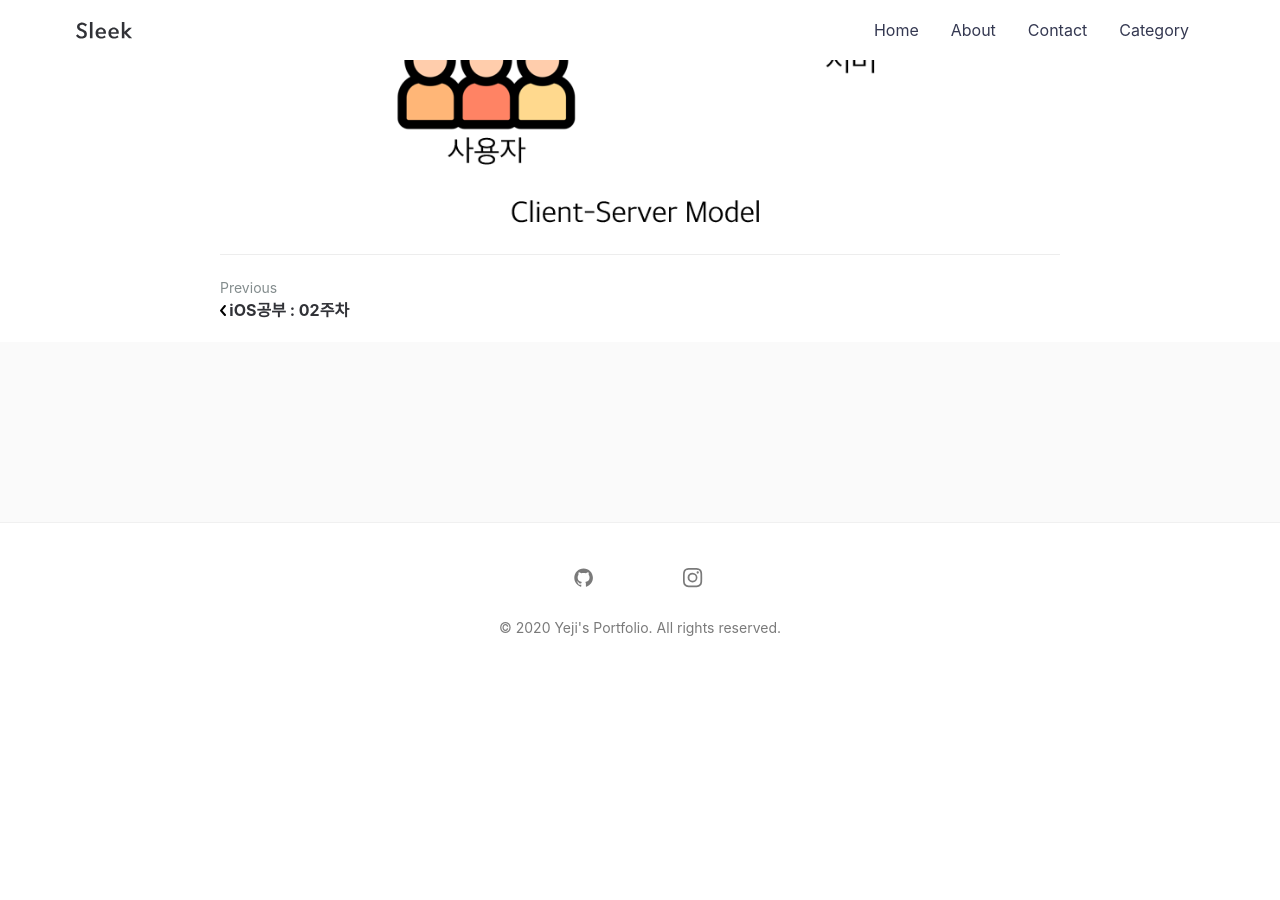
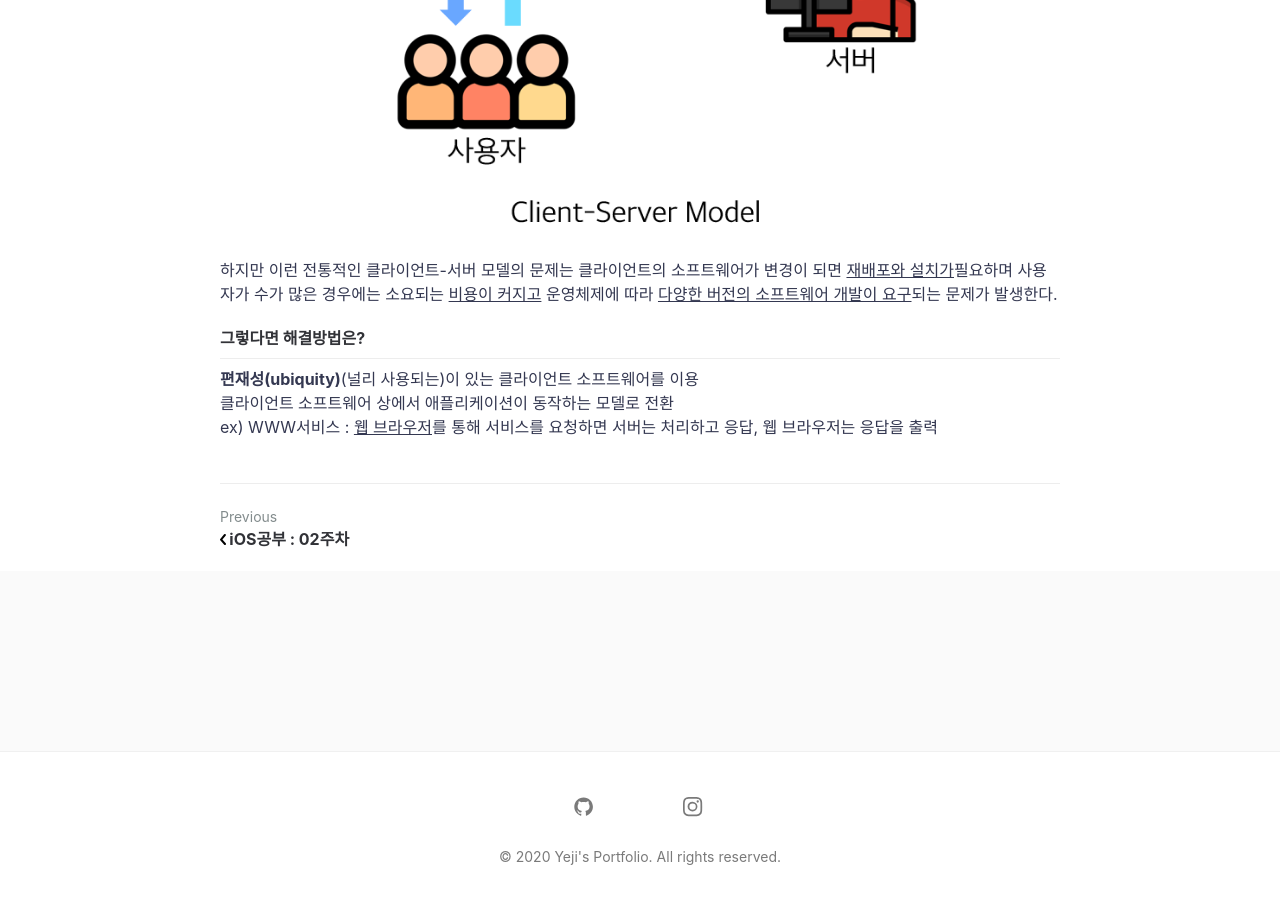
Before and after one commit to Yeji-Jang1210/Yeji-Jang1210.github.io, a Jekyll site: the page built from _posts/2020-09-11-JSP-study-2nd.md, in a window 1280 px wide and 900 px high, scrolled down 2371 px. Built offline with Jekyll 4.4.1, drawn with Linux system fonts in a browser that asks for light colours; comment, search, counter and statistics services are not loaded; before the commit the page ends 3054 px from its top, so only the background shows below that; some of the changed text lies outside the part shown.

Commit message:
Update-JSP-study-2nd

```diff
--- a/_posts/2020-09-11-JSP-study-2nd.md
+++ b/_posts/2020-09-11-JSP-study-2nd.md
@@ -47,3 +47,12 @@ categories : [JSP]
 서비스나 자원을 제공하는 `서버`와 서비스를 요청하는 `클라이언트`로 나누어 작업(task) 또는 작업 부하(workload)들을 처리하는 **분산 애플리케이션 구조** 를 의미한다.
 동작)
 ![Image Alt 클라이언트_서버_모델의_동작]({{"/assets/img/posting/Study_JSP_img/Study_JSP_post_2/Client_Server_Model.png"| relative_url}})
+<br>
+하지만 이런 전통적인 클라이언트-서버 모델의 문제는 클라이언트의 소프트웨어가 변경이 되면 <u>재배포와 설치가</u>필요하며 사용자가 수가 많은 경우에는 소요되는 <u>비용이 커지고</u> 운영체제에 따라 <U>다양한 버전의 소프트웨어 개발이 요구</u>되는 문제가 발생한다.
+
+#### 그렇다면 해결방법은?
+---
+**편재성(ubiquity)**(널리 사용되는)이 있는 클라이언트 소프트웨어를 이용
+클라이언트 소프트웨어 상에서 애플리케이션이 동작하는 모델로 전환
+ex) WWW서비스 : <u>웹 브라우저</u>를 통해 서비스를 요청하면 서버는 처리하고 응답, 웹 브라우저는 응답을 출력
+<br>
```
Also changed, not shown: assets/img/posting/Study_JSP_img/Study_JSP_post_2/Web_Client_Server.png (added).
